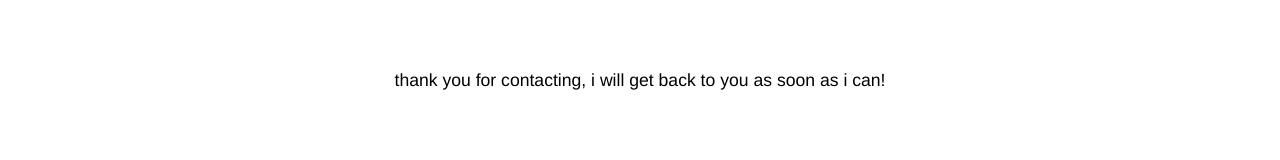
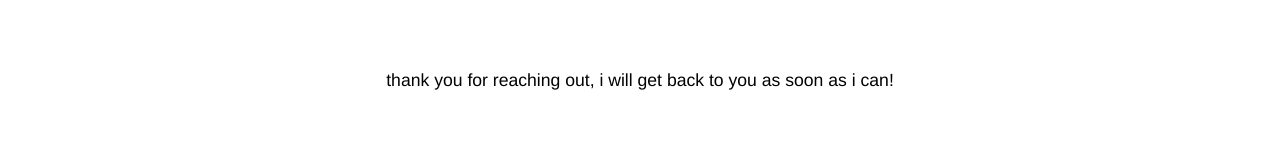
Before and after one commit to phillipbudiman/dev_philbudiman, an Angular app: page /contact in a window 1280 px wide. Both pictures are taken after typing "Sample", "name@example.com", "Sample", "Sample" into the empty fields and a click on the button "submit". Shown: the part 299-459 px from the top of the page. Built offline with nearby package versions, Linux system fonts and the light colour scheme; no server answers; a web font is replaced by a local one.

Commit message:
updated contact component thank you message formatting

```diff
--- a/src/app/contact/contact.component.css
+++ b/src/app/contact/contact.component.css
@@ -17,6 +17,7 @@ form {
 }
 
 #thanks {
-    /* font-family: 'SF Pro Light', 'Helvetica Neue', sans-serif; */
+    width: 70vw;
+    text-align: center;
     font-size: 1.1rem;
 }
--- a/src/app/contact/contact.component.html
+++ b/src/app/contact/contact.component.html
@@ -26,5 +26,5 @@
 </div>
 
 <div id="thanks" class="slow-fade-in" *ngIf="!isVisible">
-    <p>thank you for contacting, i will get back to you as soon as i can!</p>
+    <p>thank you for reaching out, i will get back to you as soon as i can!</p>
 </div>
```
